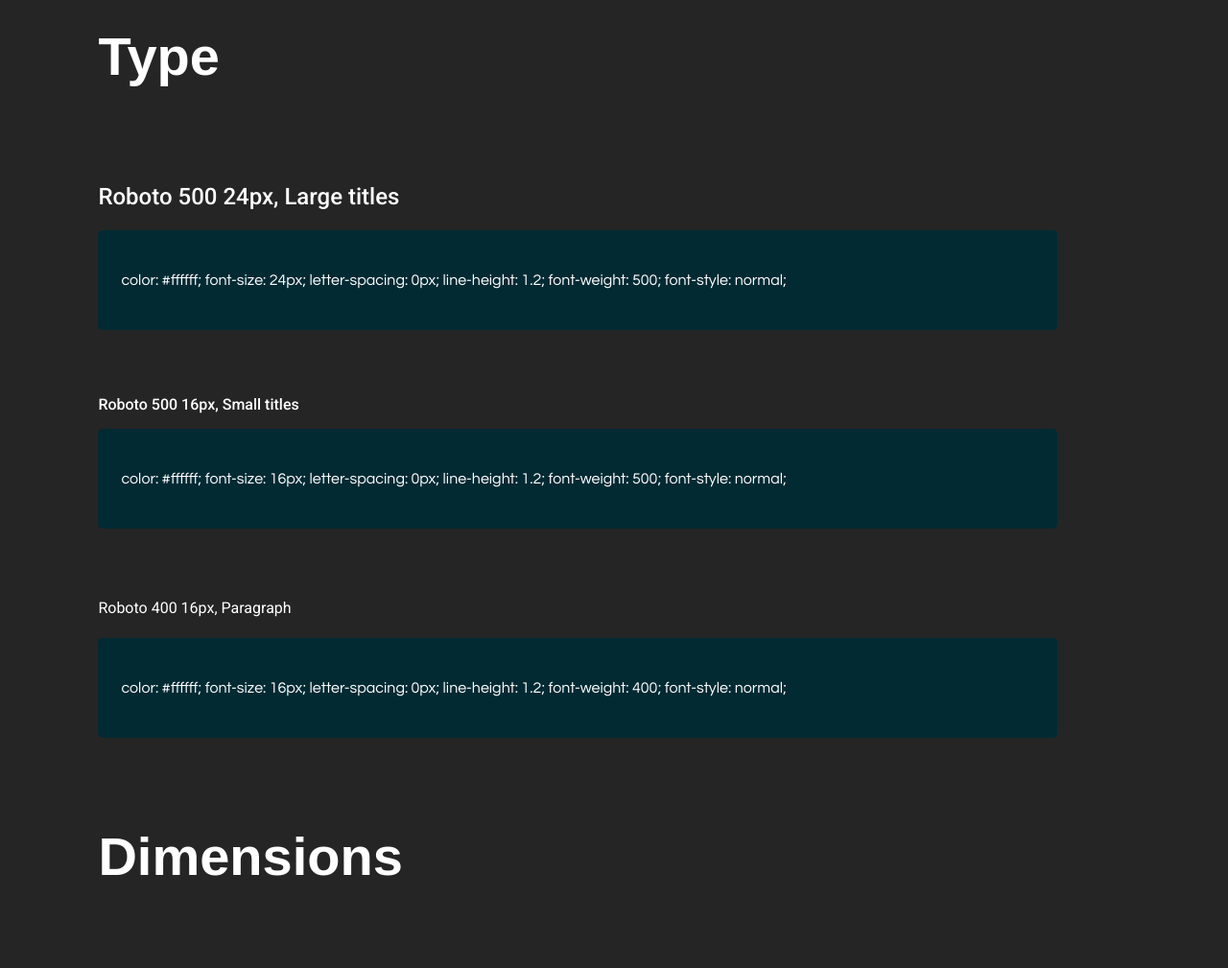
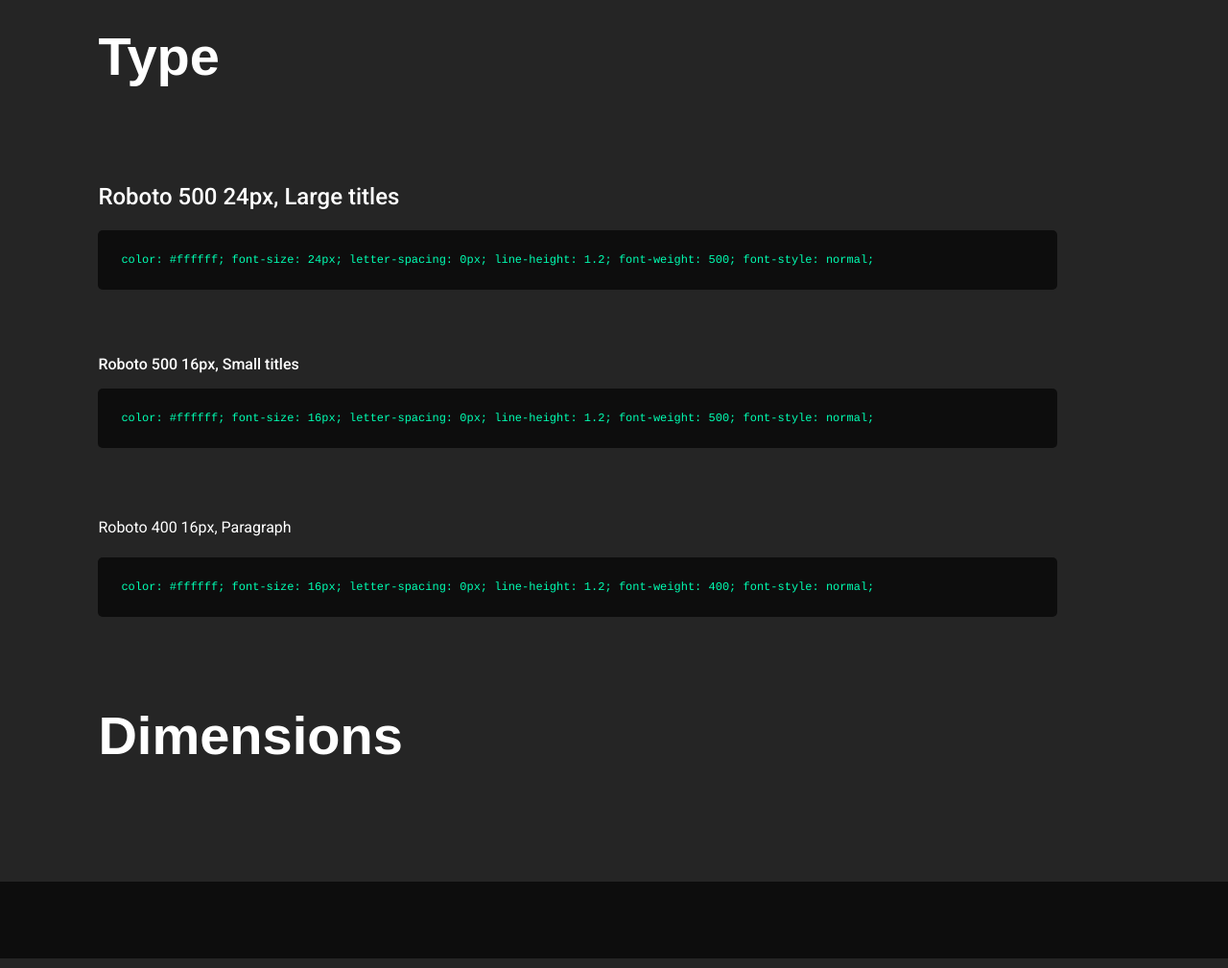
Before and after one commit to cassdowns/uida.co, a PHP site: page /ebcomp.html in a window 1280 px wide; the page is wider, and only the part inside the window is pictured. Shown: the part 1061-2070 px from the top of that part at 96% size. Run offline with PHP 8.4, Linux system fonts and the light colour scheme.

Commit message:
Gettin there

```diff
--- a/comps.css
+++ b/comps.css
@@ -97,6 +97,7 @@ body {
 
 #codeyBoys {
     font-family: Courier, 'New Courier', monospace;
+    color: #01FFB3;
     font-size: 12px;
     padding: 24px;
     height: auto;
@@ -104,7 +105,7 @@ body {
     -moz-border-radius: 5px;
     -webkit-border-radius: 5px;
     margin: 1em 0;
-    background-color: #022A33;
+    background-color: #0D0D0D;
 }
 
 /* Fonts */
--- a/ebcomp.html
+++ b/ebcomp.html
@@ -84,32 +84,32 @@
                         <div id="type">
                             <h2>Roboto 500 24px, Large titles</h2>
                             <div id="codeyBoys">
-                                <p>color: #ffffff;
+                                color: #ffffff;
                                     font-size: 24px;
                                     letter-spacing: 0px;
                                     line-height: 1.2;
                                     font-weight: 500;
-                                    font-style: normal;</p>
+                                    font-style: normal;
                             </div>
                                 <div class="break40"></div>
                             <h3>Roboto 500 16px, Small titles</h3>
                             <div id="codeyBoys">
-                                <p>color: #ffffff;
+                                color: #ffffff;
                                     font-size: 16px;
                                     letter-spacing: 0px;
                                     line-height: 1.2;
                                     font-weight: 500;
-                                    font-style: normal;</p>
+                                    font-style: normal;
                             </div>
                                 <div class="break40"></div>
                             <h4>Roboto 400 16px, Paragraph</h4>
                             <div id="codeyBoys">
-                                <p>color: #ffffff;
+                                color: #ffffff;
                                     font-size: 16px;
                                     letter-spacing: 0px;
                                     line-height: 1.2;
                                     font-weight: 400;
-                                    font-style: normal;</p>
+                                    font-style: normal;
                             </div>
                         </div>
                     <div class="break80"></div>
```
